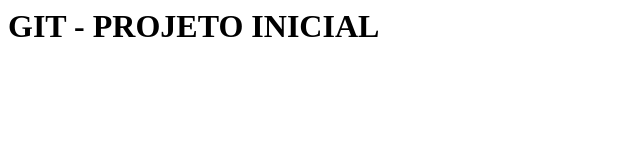
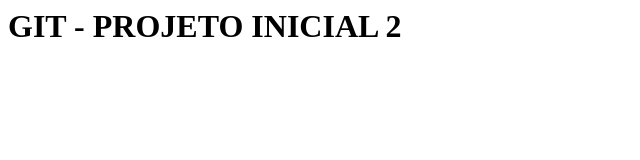
Before and after one commit to salesfilho/curso-git, a plain HTML site: page index.html in a window 1280 px wide. Shown: the full height of the page, 0-640 px from the left. Drawn offline with Linux system fonts and the light colour scheme.

Commit message:
Head criado

```diff
--- a/index.html
+++ b/index.html
@@ -4,6 +4,6 @@
 	</head>
 
 	<body>
-		<h1> GIT - PROJETO INICIAL</h1>
+		<h1> GIT - PROJETO INICIAL 2</h1>
 	</body>
 </html>
```
